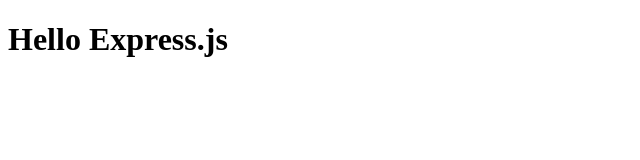
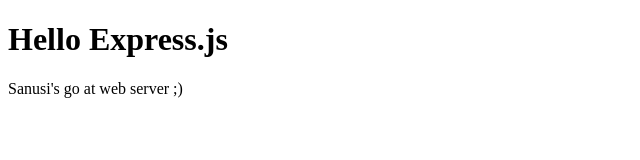
Before and after one commit to swisskid95/web-server, a website: page public/index.html in a window 1280 px wide. Shown: the whole page, without its empty margins (0-640 px from the left). Drawn offline with Linux system fonts and the light colour scheme.

Commit message:
add paragraph to index

```diff
--- a/public/index.html
+++ b/public/index.html
@@ -8,5 +8,6 @@
 </head>
 <body>
   <h1>Hello Express.js</h1>
+  <p>Sanusi's go at web server ;)</p>
 </body>
 </html>
```
